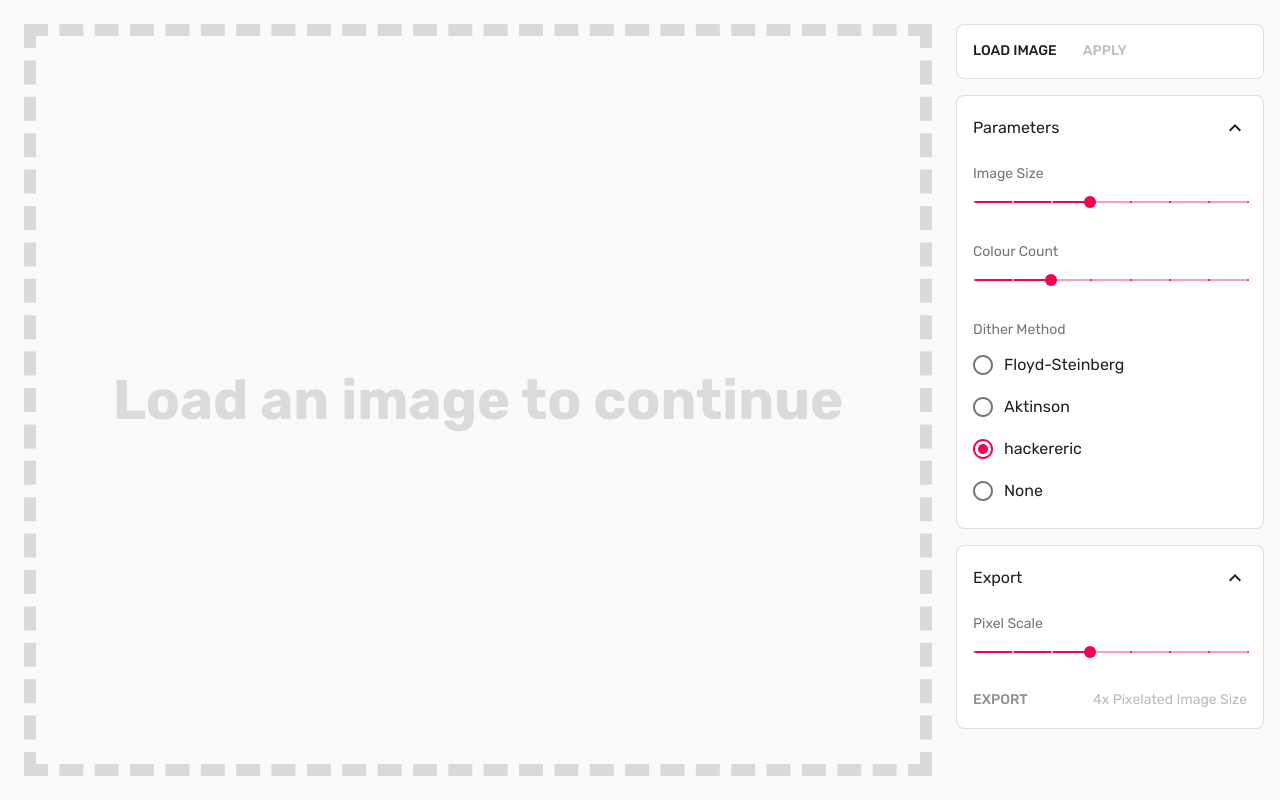
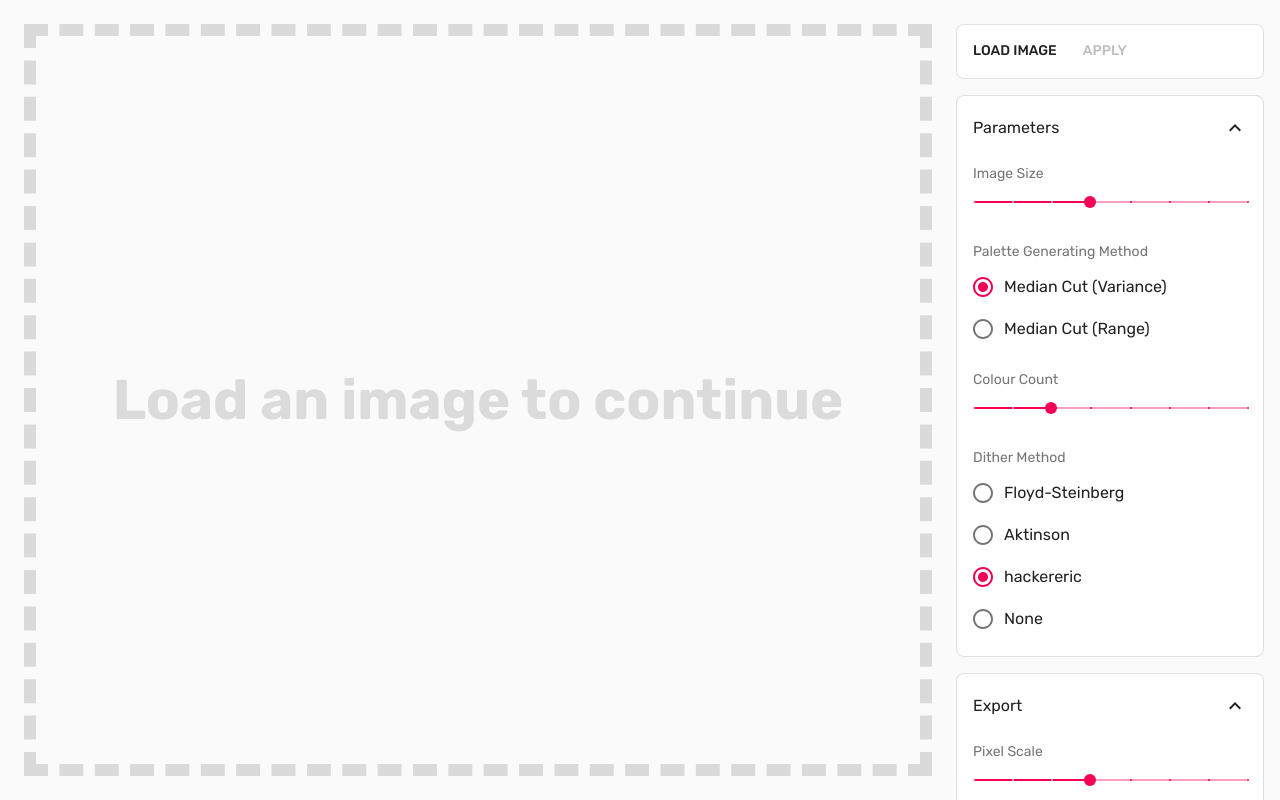
Before and after one commit to hack3ric/pixelate, a Next.js app: page / in a window 1280 px wide. Built offline with nearby package versions, Linux system fonts and the light colour scheme.

Commit message:
Add palette generating method parameter

```diff
--- a/src/components/App.tsx
+++ b/src/components/App.tsx
@@ -10,8 +10,9 @@ import * as DitherMethods from "../image/dither";
 import SidebarPaper from "./sidebar/SidebarPaper";
 import Head from "next/head";
 import Parameters from "./sidebar/Parameters";
-import { DitherMethodPreset } from "../image/dither";
+import { DitherMethod } from "../image/dither";
 import Export from "./sidebar/Export";
+import { PaletteType } from "../image/palette";
 
 const drawerWidth = 340;
 
@@ -60,7 +61,8 @@ export default function App() {
 
   const [size, setSize] = useState(512);
   const [colorCount, setColorCount] = useState(24);
-  const [dither, setDither] = useState<DitherMethodPreset>("Eric");
+  const [paletteType, setPaletteType] = useState<PaletteType>("median-cut-variance");
+  const [dither, setDither] = useState<DitherMethod>("Eric");
   const [pixelScale, setPixelScale] = useState(4);
 
   useEffect(() => {
@@ -86,7 +88,13 @@ export default function App() {
     }
 
     setGenerating(true);
-    const output = await imageWorker.current.apply(inputData, size, colorCount, DitherMethods[dither]);
+    const output = await imageWorker.current.run(
+      inputData,
+      size,
+      colorCount,
+      DitherMethods[dither],
+      paletteType
+    );
     console.log(output);
     setOutputData(output);
     setGenerating(false);
@@ -114,6 +122,7 @@ export default function App() {
     <Parameters
       size={size} onSizeChange={setSize}
       colorCount={colorCount} onColorCountChange={setColorCount}
+      paletteType={paletteType} onPaletteTypeChange={setPaletteType}
       dither={dither} onDitherChange={setDither}
     />
     <Export
--- a/src/components/sidebar/Parameters.tsx
+++ b/src/components/sidebar/Parameters.tsx
@@ -1,17 +1,20 @@
 import { Collapse, FormControlLabel, List, ListItem, ListItemText, RadioGroup, Slider, Radio } from "@material-ui/core";
 import { ExpandLess, ExpandMore } from "@material-ui/icons";
 import React, { useState } from "react";
-import { DitherMethodPreset } from "../../image/dither";
+import { DitherMethod } from "../../image/dither";
+import { PaletteType } from "../../image/palette";
 import { useSidebarStyles, ParameterText } from "./common";
 import SidebarPaper from "./SidebarPaper";
 
 export interface ParametersProps {
   size: number;
+  paletteType: PaletteType,
+  colorCount: number,
+  dither: DitherMethod,
   onSizeChange: (newValue: number) => void;
-  colorCount: number,
+  onPaletteTypeChange: (newValue: PaletteType) => void;
   onColorCountChange: (newValue: number) => void;
-  dither: DitherMethodPreset,
-  onDitherChange: (newValue: DitherMethodPreset) => void;
+  onDitherChange: (newValue: DitherMethod) => void;
 }
 
 function marks(...m: number[]): { value: number }[] {
@@ -44,6 +47,13 @@ export default function Parameters(props: ParametersProps) {
             />
           </ListItem>
           <ListItem className={styles.parameter}>
+            <ParameterText>Palette Generating Method</ParameterText>
+            <RadioGroup value={props.paletteType} onChange={(_e, newValue) => props.onPaletteTypeChange(newValue as PaletteType)}>
+              <FormControlLabel value="median-cut-variance" control={<Radio />} label="Median Cut (Variance)" />
+              <FormControlLabel value="median-cut-range" control={<Radio />} label="Median Cut (Range)" />
+            </RadioGroup>
+          </ListItem>
+          <ListItem className={styles.parameter}>
             <ParameterText>Colour Count</ParameterText>
             <Slider
               color="secondary"
@@ -59,7 +69,7 @@ export default function Parameters(props: ParametersProps) {
           </ListItem>
           <ListItem className={styles.parameter}>
             <ParameterText>Dither Method</ParameterText>
-            <RadioGroup value={props.dither} onChange={(_e, newValue) => props.onDitherChange(newValue as DitherMethodPreset)}>
+            <RadioGroup value={props.dither} onChange={(_e, newValue) => props.onDitherChange(newValue as DitherMethod)}>
               <FormControlLabel value="FloydSteinberg" control={<Radio />} label="Floyd-Steinberg" />
               <FormControlLabel value="Aktinson" control={<Radio />} label="Aktinson" />
               <FormControlLabel value="Eric" control={<Radio />} label="hackereric" />
--- a/src/image/apply-color.ts
+++ b/src/image/apply-color.ts
@@ -1,7 +1,7 @@
 import { xyToI } from ".";
-import { DitherMethod } from "./dither";
+import { Dither } from "./dither";
 
-export default function applyColor(input: ImageData, palette: Uint8ClampedArray[], dither: DitherMethod) {
+export default function applyColor(input: ImageData, palette: Uint8ClampedArray[], dither: Dither) {
   for (let y = 0; y < input.height; y++) {
     for (let x = 0; x < input.width; x++) {
       const i = xyToI(x, y, input.width, input.height);
--- a/src/image/dither.ts
+++ b/src/image/dither.ts
@@ -1,25 +1,25 @@
-export type DitherMethodPreset =
+export type DitherMethod =
   | "FloydSteinberg"
   | "Aktinson"
   | "Eric"
   | "None";
 
-export type DitherMethod = [number, number, number][];
+export type Dither = [number, number, number][];
 
-export const Eric: DitherMethod = [
+export const Eric: Dither = [
   [1, 0, 1/4],
   [0, 1, 1/4],
   [1, 1, 1/4]
 ];
 
-export const FloydSteinberg: DitherMethod = [
+export const FloydSteinberg: Dither = [
   [1, 0, 7/16],
   [-1, 1, 3/16],
   [0, 1, 5/16],
   [1, 1, 1/16]
 ];
 
-export const Aktinson: DitherMethod = [
+export const Aktinson: Dither = [
   [1, 0, 1/8],
   [2, 0, 1/8],
   [-1, 1, 1/8],
@@ -28,4 +28,4 @@ export const Aktinson: DitherMethod = [
   [0, 2, 1/8]
 ];
 
-export const None: DitherMethod = [];
+export const None: Dither = [];
--- /dev/null
+++ b/src/image/palette/index.ts
@@ -0,0 +1,5 @@
+export type PaletteType =
+  | "median-cut-variance"
+  | "median-cut-range";
+
+export { default as medianCut } from "./median-cut";
--- a/src/image/worker.ts
+++ b/src/image/worker.ts
@@ -1,10 +1,11 @@
 import * as Comlink from "comlink";
 import { resize } from ".";
 import applyColor from "./apply-color";
-import { DitherMethod } from "./dither";
-import medianCut from "./median-cut";
+import { Dither } from "./dither";
+import { PaletteType } from "./palette";
+import medianCut from "./palette/median-cut";
 
-function apply(input: ImageData, size: number, colors: number, dither: DitherMethod): ImageData {
+function run(input: ImageData, size: number, colors: number, dither: Dither, paletteType: PaletteType): ImageData {
   console.log("I'm inside worker!");
   let resized;
   if (input.width > input.height) {
@@ -12,11 +13,17 @@ function apply(input: ImageData, size: number, colors: number, dither: DitherMet
   } else {
     resized = new ImageData(Math.trunc(size / input.height * input.width), size);
   }
+  resize(input, resized);
 
-  resize(input, resized);
-  console.time("medianCut");
-  const palette = medianCut(resized.data, colors, "variance");
-  console.timeEnd("medianCut");
+  let palette;
+  switch (paletteType) {
+    case "median-cut-variance":
+      palette = medianCut(resized.data, colors, "variance");
+      break;
+    case "median-cut-range":
+      palette = medianCut(resized.data, colors, "range");
+      break;
+  }
 
   for (let color of palette) {
     console.log("%c          ", `background: rgb(${color[0]}, ${color[1]}, ${color[2]})`)
@@ -33,10 +40,10 @@ function scale(input: ImageData, scale: number): ImageData {
 }
 
 export interface ImageWorkerApi {
-  apply: typeof apply;
+  run: typeof run;
   scale: typeof scale;
 }
 
-const api: ImageWorkerApi = { apply, scale };
+const api: ImageWorkerApi = { run, scale };
 
 Comlink.expose(api);
```
Also changed, not shown: src/image/palette/median-cut.ts (renamed from src/image/median-cut.ts).
